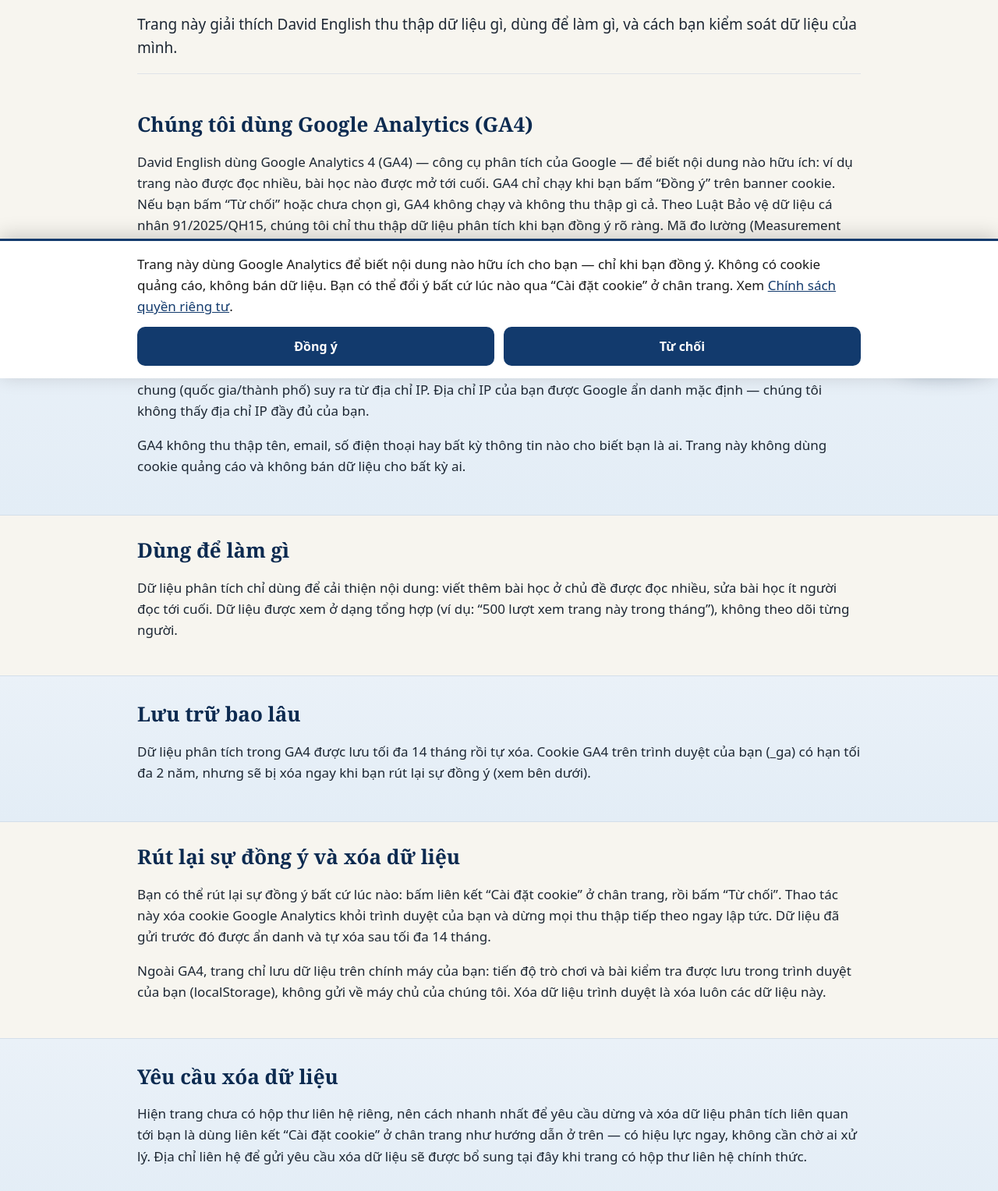
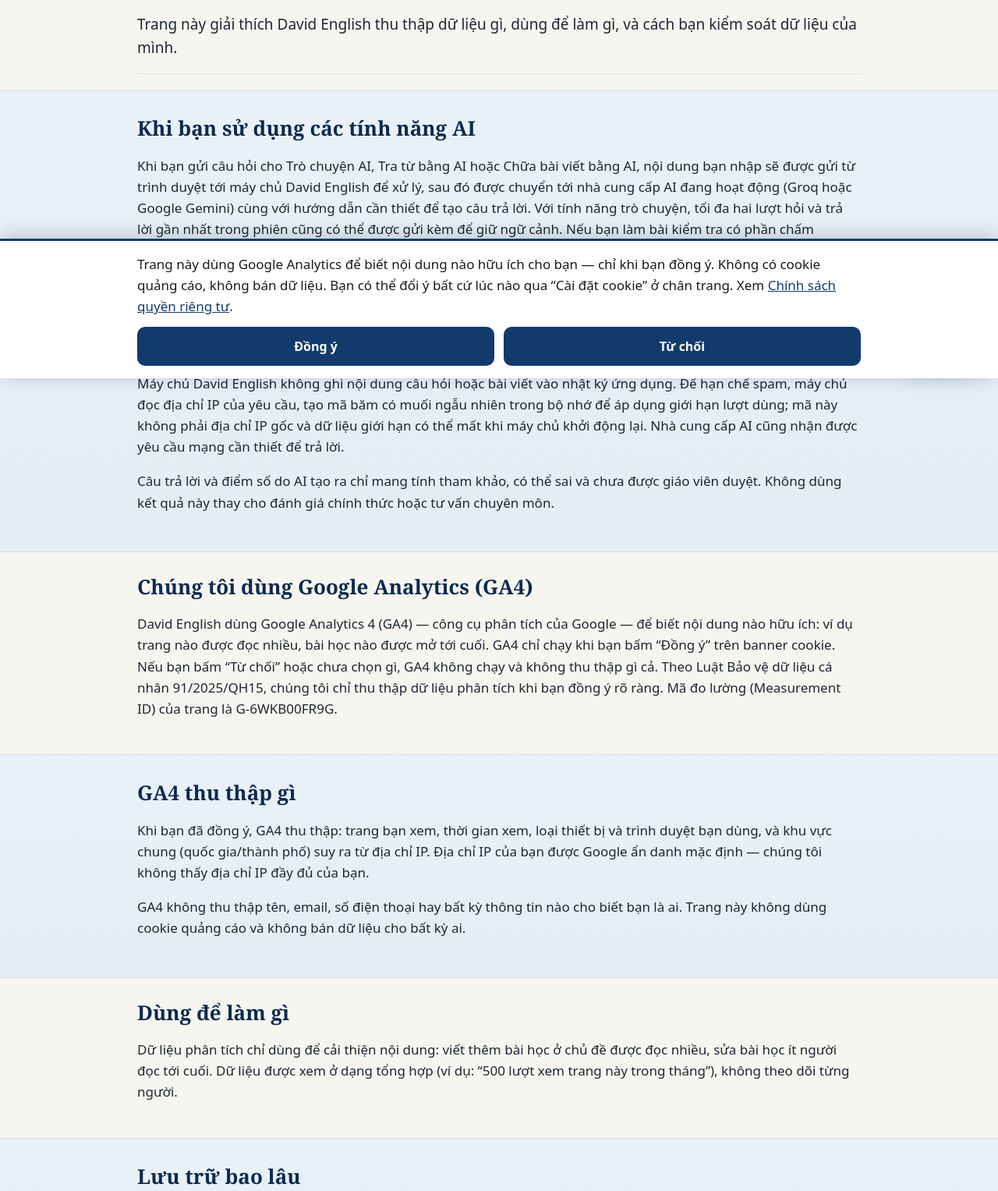
Before and after one commit to Tranvuduc/david-english, a website: page quyen-rieng-tu.html in a window 1280 px wide. Shown: the part 315-1842 px from the top of the page at 78% size. Drawn offline with Linux system fonts and the light colour scheme.

Commit message:
Disclose AI processing and IP-based rate limiting in privacy policy

```diff
--- a/quyen-rieng-tu.html
+++ b/quyen-rieng-tu.html
@@ -18,7 +18,7 @@
 .cookie-actions .btn{flex:1 1 160px;margin-top:0}
 </style>
 <title>Quyền riêng tư | David English</title>
-<meta name="description" content="Chính sách quyền riêng tư của David English: Google Analytics thu thập gì, dùng để làm gì, lưu bao lâu, và cách rút lại sự đồng ý.">
+<meta name="description" content="Chính sách quyền riêng tư của David English: dữ liệu phân tích, tính năng AI, dữ liệu trình duyệt và quyền kiểm soát của bạn.">
 <meta property="og:title" content="Quyền riêng tư | David English">
 <meta property="og:description" content="Chính sách quyền riêng tư của David English: Google Analytics thu thập gì, dùng để làm gì, lưu bao lâu, và cách rút lại sự đồng ý.">
 <meta property="og:type" content="website">
@@ -73,6 +73,13 @@
 <div class="page-head"><p class="page-eyebrow">David English</p><h1>Quyền riêng tư</h1><p class="lead">Trang này giải thích David English thu thập dữ liệu gì, dùng để làm gì, và cách bạn kiểm soát dữ liệu của mình.</p></div>
 
 
+<section class="section section-alt">
+<div class="section-head"><h2>Khi bạn sử dụng các tính năng AI</h2></div>
+<p>Khi bạn gửi câu hỏi cho Trò chuyện AI, Tra từ bằng AI hoặc Chữa bài viết bằng AI, nội dung bạn nhập sẽ được gửi từ trình duyệt tới máy chủ David English để xử lý, sau đó được chuyển tới nhà cung cấp AI đang hoạt động (Groq hoặc Google Gemini) cùng với hướng dẫn cần thiết để tạo câu trả lời. Với tính năng trò chuyện, tối đa hai lượt hỏi và trả lời gần nhất trong phiên cũng có thể được gửi kèm để giữ ngữ cảnh. Nếu bạn làm bài kiểm tra có phần chấm Writing, bài viết và đề bài được gửi để AI ước lượng điểm. Không nhập mật khẩu, thông tin tài chính, giấy tờ tùy thân, dữ liệu sức khỏe hoặc thông tin riêng tư của người khác vào các công cụ AI.</p>
+<p>Nhà cung cấp AI bên ngoài xử lý nội dung theo điều khoản và chính sách dữ liệu riêng của họ. David English không kiểm soát chính sách lưu giữ hoặc xử lý dữ liệu của các nhà cung cấp này. Vui lòng xem chính sách của <a href="https://groq.com/privacy-policy/">Groq</a> và <a href="https://policies.google.com/privacy">Google</a> trước khi sử dụng nếu bạn cần biết chi tiết.</p>
+<p>Máy chủ David English không ghi nội dung câu hỏi hoặc bài viết vào nhật ký ứng dụng. Để hạn chế spam, máy chủ đọc địa chỉ IP của yêu cầu, tạo mã băm có muối ngẫu nhiên trong bộ nhớ để áp dụng giới hạn lượt dùng; mã này không phải địa chỉ IP gốc và dữ liệu giới hạn có thể mất khi máy chủ khởi động lại. Nhà cung cấp AI cũng nhận được yêu cầu mạng cần thiết để trả lời.</p>
+<p>Câu trả lời và điểm số do AI tạo ra chỉ mang tính tham khảo, có thể sai và chưa được giáo viên duyệt. Không dùng kết quả này thay cho đánh giá chính thức hoặc tư vấn chuyên môn.</p>
+</section>
 <section class="section">
 <div class="section-head"><h2>Chúng tôi dùng Google Analytics (GA4)</h2></div>
 <p>David English dùng Google Analytics 4 (GA4) — công cụ phân tích của Google — để biết nội dung nào hữu ích: ví dụ trang nào được đọc nhiều, bài học nào được mở tới cuối. GA4 chỉ chạy khi bạn bấm “Đồng ý” trên banner cookie. Nếu bạn bấm “Từ chối” hoặc chưa chọn gì, GA4 không chạy và không thu thập gì cả. Theo Luật Bảo vệ dữ liệu cá nhân 91/2025/QH15, chúng tôi chỉ thu thập dữ liệu phân tích khi bạn đồng ý rõ ràng. Mã đo lường (Measurement ID) của trang là G-6WKB00FR9G.</p>
@@ -93,7 +100,7 @@
 <section class="section">
 <div class="section-head"><h2>Rút lại sự đồng ý và xóa dữ liệu</h2></div>
 <p>Bạn có thể rút lại sự đồng ý bất cứ lúc nào: bấm liên kết “Cài đặt cookie” ở chân trang, rồi bấm “Từ chối”. Thao tác này xóa cookie Google Analytics khỏi trình duyệt của bạn và dừng mọi thu thập tiếp theo ngay lập tức. Dữ liệu đã gửi trước đó được ẩn danh và tự xóa sau tối đa 14 tháng.</p>
-<p>Ngoài GA4, trang chỉ lưu dữ liệu trên chính máy của bạn: tiến độ trò chơi và bài kiểm tra được lưu trong trình duyệt của bạn (localStorage), không gửi về máy chủ của chúng tôi. Xóa dữ liệu trình duyệt là xóa luôn các dữ liệu này.</p>
+<p>Tiến độ trò chơi và bài kiểm tra được lưu trong trình duyệt của bạn (localStorage). Riêng khi bạn chủ động dùng tính năng AI, nội dung bạn gửi được chuyển qua máy chủ David English tới nhà cung cấp AI như mô tả ở trên. Xóa dữ liệu trình duyệt sẽ xóa dữ liệu localStorage trên thiết bị đó, nhưng không tự động xóa dữ liệu mà nhà cung cấp AI có thể đã xử lý theo chính sách riêng của họ.</p>
 </section>
 <section class="section section-alt">
 <div class="section-head"><h2>Yêu cầu xóa dữ liệu</h2></div>
```
